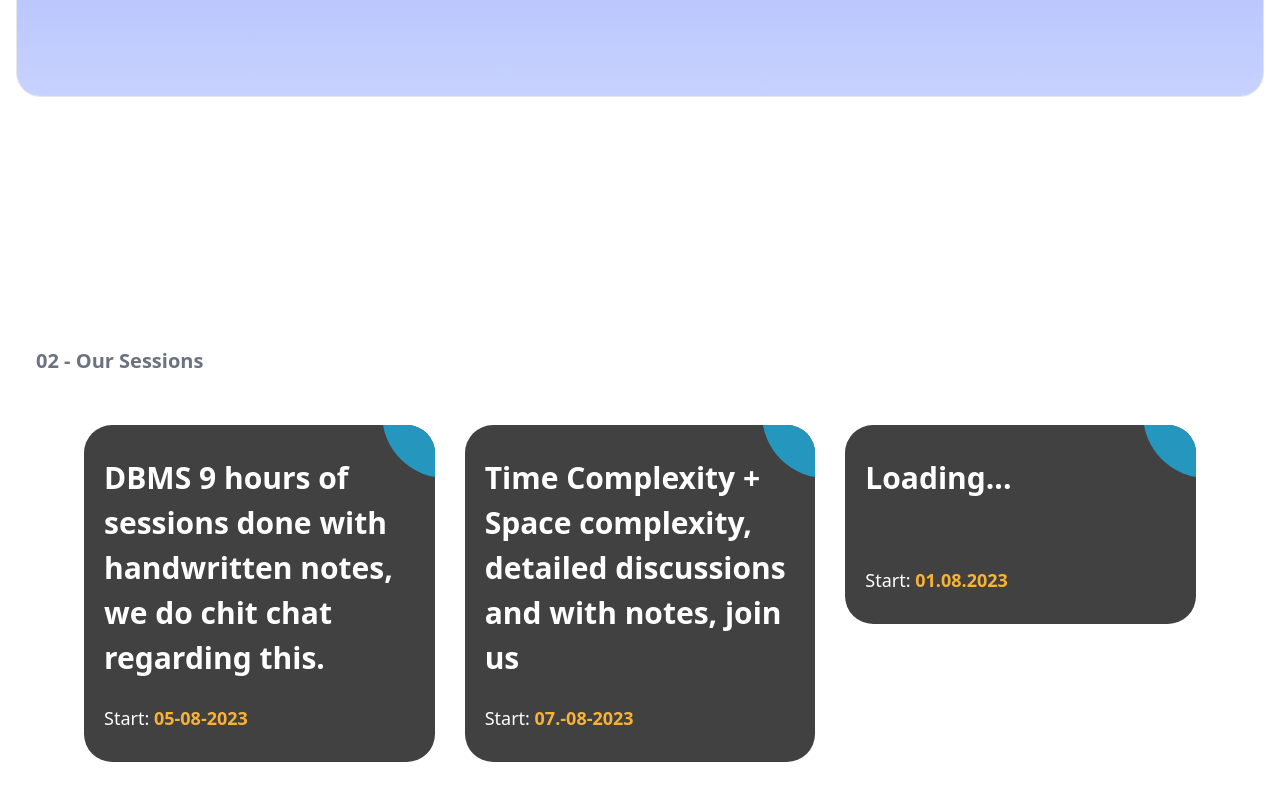
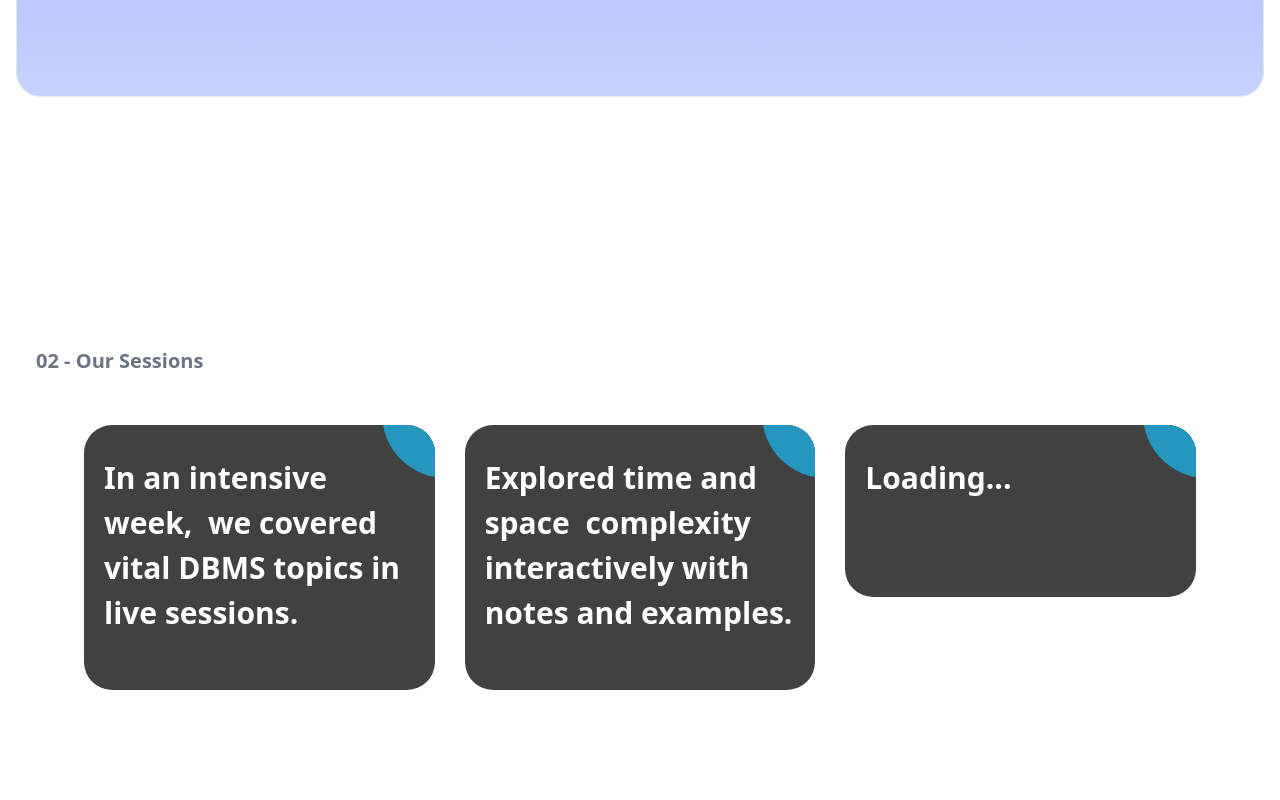
Before and after one commit to v0nser/Algorithm-Alley, a website: page dist/index.html in a window 1280 px wide. Shown: the part 485-1285 px from the top of the page. Drawn offline with Linux system fonts and the light colour scheme.

Commit message:
changed the content of cards

```diff
--- a/dist/index.html
+++ b/dist/index.html
@@ -184,13 +184,13 @@
               <div class="ag-courses-item_bg"></div>
 
               <div class="ag-courses-item_title">
-                DBMS 9 hours of sessions done&#160;with handwritten notes, we do chit chat regarding this.
+                In an intensive week,&#160; we covered vital DBMS topics in live sessions.
               </div>
 
               <div class="ag-courses-item_date-box">
-                Start:
+
                 <span class="ag-courses-item_date">
-                  05-08-2023
+
                 </span>
               </div>
             </a>
@@ -201,13 +201,13 @@
               <div class="ag-courses-item_bg"></div>
 
               <div class="ag-courses-item_title">
-                Time Complexity&#160;+ Space complexity, detailed discussions and with notes, join us
+                Explored time and space&#160; complexity interactively with notes and examples.
               </div>
 
               <div class="ag-courses-item_date-box">
-                Start:
+
                 <span class="ag-courses-item_date">
-                  07.-08-2023
+
                 </span>
               </div>
             </a>
@@ -222,9 +222,9 @@
                 </div>
 
                 <div class="ag-courses-item_date-box">
-                    Start:
+
                     <span class="ag-courses-item_date">
-                        01.08.2023
+
                     </span>
                 </div>
             </a>
```
